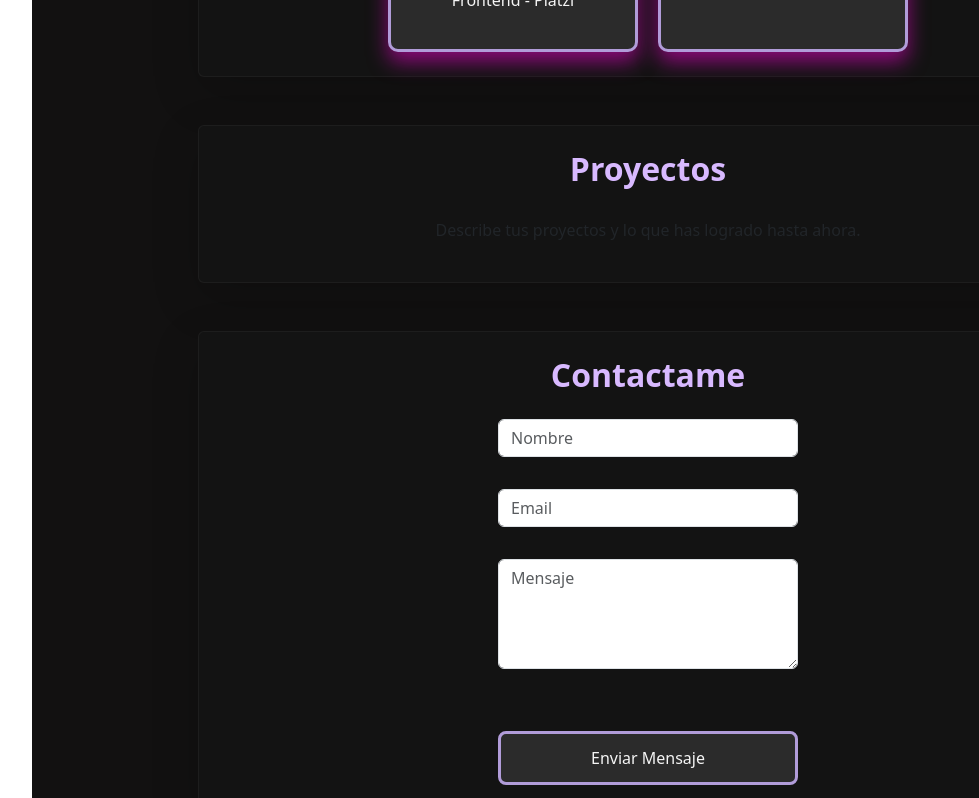
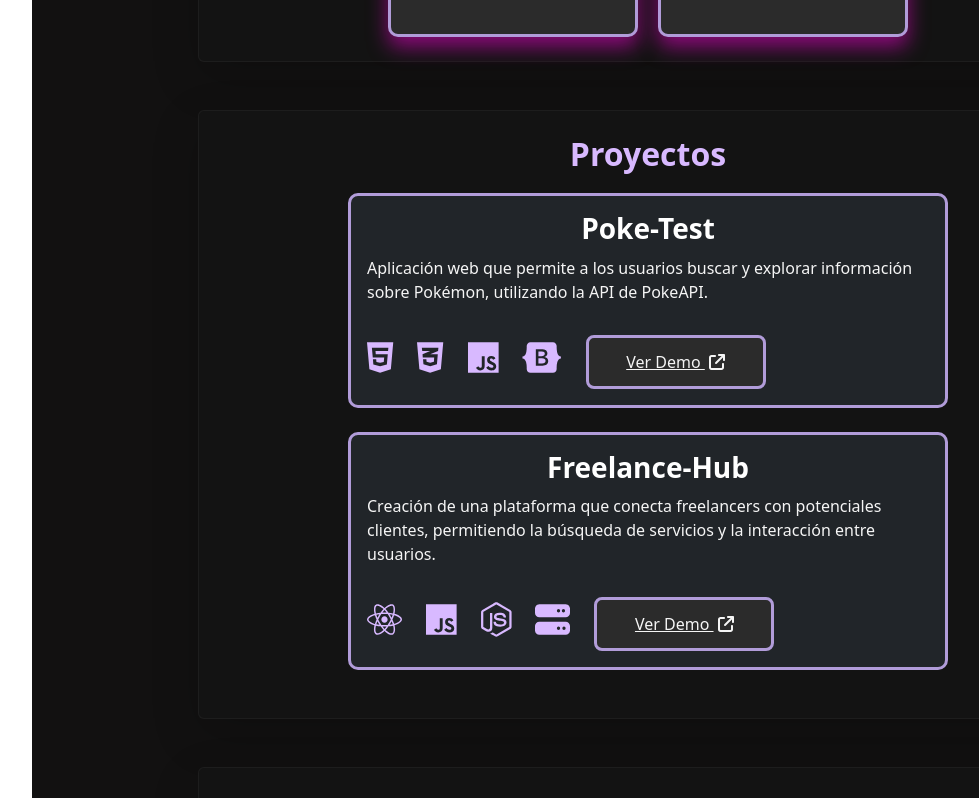
Before and after one commit to NatiErco/Portfolio, a React (Vite) app: page / in a window 1280 px wide. Shown: the part 920-1718 px from the top of the page, without its empty margins (16-995 px from the left). Built offline with nearby package versions, Linux system fonts and the light colour scheme.

Commit message:
add proyects

```diff
--- a/src/App.jsx
+++ b/src/App.jsx
@@ -2,7 +2,8 @@ import About from "./Components/About.jsx";
 import Contact from "./Components/Contact.jsx";
 import Proyects from "./Components/Proyects.jsx";
 import Sidebar from "./Components/Sidebar.jsx";
-import Technologies from "./Components/Technologies.jsx";
+import Technologies from "./Components/technologies.jsx";
+
 import "./index.css";
 
 function App() {
--- /dev/null
+++ b/src/Components/MobileNavbar.jsx
@@ -0,0 +1,16 @@
+import React from "react";
+import { Button } from "react-bootstrap";
+import { FaBars } from "react-icons/fa";
+
+function MobileNavbar({ toggleMenu }) {
+  return (
+    <div className="d-flex d-md-none justify-content-between align-items-center bg-dark text-light px-3 py-2">
+      <h5 className="m-0">Natalia Ercolano</h5>
+      <Button variant="outline-light" onClick={toggleMenu}>
+        <FaBars />
+      </Button>
+    </div>
+  );
+}
+
+export default MobileNavbar;
--- a/src/Components/Proyects.jsx
+++ b/src/Components/Proyects.jsx
@@ -1,19 +1,75 @@
 import React from "react";
+import { FontAwesomeIcon } from "@fortawesome/react-fontawesome";
+import {
+  faHtml5,
+  faCss3Alt,
+  faJs,
+  faBootstrap,
+  faReact,
+  faNodeJs,
+} from "@fortawesome/free-brands-svg-icons";
+import { faExternalLink, faServer } from "@fortawesome/free-solid-svg-icons";
 
 function Proyects() {
   return (
     <section
       id="Proyects"
-      className="section  p-4 rounded shadow-lg w-75 w-75 mb-5 text-center d-flex flex-column justify-content-left"
+      className="section  p-4 rounded shadow-lg w-75 w-75 mb-5 mx-auto text-center"
       style={{
         border: "1px solid rgba(216, 211, 211, 0.05)", // Borde casi invisible
         boxShadow: "0px 4px 10px rgba(0, 0, 0, 0.1)", // Sombra leve
       }}
     >
-      <h2 className=" fw-bold montserrat">Proyectos</h2>
-      <p className="text-dark">
-        Describe tus proyectos y lo que has logrado hasta ahora.
-      </p>
+    <h2 className="fw-bold montserrat">Proyectos</h2>
+      <div
+        className="card-proyect bg-dark text-white mb-4 p-3 text-start"
+        style={{ maxWidth: "500px!important" }}
+      >
+        <h3 className="fw-bold text-center">Poke-Test</h3>
+        <p>
+          Aplicación web que permite a los usuarios buscar y explorar
+          información sobre Pokémon, utilizando la API de PokeAPI.
+        </p>
+        <div className="d-flex gap-4 mt-2">
+
+        <FontAwesomeIcon icon={faHtml5} className="icon-tech" title="HTML5" />
+        <FontAwesomeIcon icon={faCss3Alt} className="icon-tech" title="CSS3" />
+        <FontAwesomeIcon icon={faJs} className="icon-tech" title="JavaScript" />
+        <FontAwesomeIcon icon={faBootstrap} className="icon-tech" title="Bootstrap" />
+          <a
+            href="https://poke-memotest.netlify.app/"
+            target="_blank"
+            rel="noopener noreferrer"
+            className="boton"
+          >
+            Ver Demo <FontAwesomeIcon icon={faExternalLink} className="ms-1" />
+          </a>
+        </div>
+      </div>
+
+      <div className="card-proyect bg-dark text-white mb-4 p-3 text-start">
+        <h3 className="fw-bold text-center">Freelance-Hub</h3>
+        <p>
+          Creación de una plataforma que conecta freelancers con potenciales
+          clientes, permitiendo la búsqueda de servicios y la interacción entre
+          usuarios.
+        </p>
+        <div className="d-flex gap-4 mt-2">
+          <FontAwesomeIcon icon={faReact} className="icon-tech" title="React"/>
+          <FontAwesomeIcon icon={faJs} className="icon-tech" title="JavaScript" />
+          <FontAwesomeIcon icon={faNodeJs} className="icon-tech"title="Node.js"/>
+          <FontAwesomeIcon icon={faServer} className="icon-tech" title="Express"/>
+          <a
+          href="https://freelancehub-4tr0.onrender.com/"
+          target="_blank"
+          rel="noopener noreferrer"
+          className="boton"
+        >
+          Ver Demo <FontAwesomeIcon icon={faExternalLink} className="ms-1" />
+        </a>
+        </div>
+
+      </div>
     </section>
   );
 }
--- a/src/Components/Sidebar.jsx
+++ b/src/Components/Sidebar.jsx
@@ -1,4 +1,5 @@
 import { Nav } from "react-bootstrap";
+import MobileNavbar from "../Components/MobileNavbar";
 import { FontAwesomeIcon } from "@fortawesome/react-fontawesome";
 import {
   faIdCard,
@@ -8,12 +9,24 @@ import {
 } from "@fortawesome/free-solid-svg-icons";
 import { faGithub, faLinkedin } from "@fortawesome/free-brands-svg-icons";
 import { faWhatsapp } from "@fortawesome/free-brands-svg-icons";
-
-import React from "react";
+import { useState } from "react";
 
 function Sidebar() {
+  const [menuOpen, setMenuOpen] = useState(false);
+
+  const toggleMenu = () => {
+    setMenuOpen(!menuOpen);
+  };
+
   return (
-    <div className="sidebar d-flex flex-column align-items-center p-4 text-light position-fixed top-0 start-0 vh-100">
+    <>
+      <MobileNavbar toggleMenu={toggleMenu} />
+
+      <div
+        className={`sidebar d-flex flex-column align-items-center p-4 text-light position-fixed top-0 start-0 vh-100 bg-dark ${
+          menuOpen ? "d-flex" : "d-none"
+        } d-md-flex`}
+      >
         <img
           src="perfil.jpeg"
           alt="Perfil"
@@ -46,7 +59,8 @@ function Sidebar() {
             href="#Proyects"
             className="text-light fs-6 py-2 d-flex align-items-center"
           >
-          <FontAwesomeIcon icon={faProjectDiagram} className="me-2" /> Proyectos
+            <FontAwesomeIcon icon={faProjectDiagram} className="me-2" />{" "}
+            Proyectos
           </Nav.Link>
           <Nav.Link
             href="#Contactame"
@@ -85,6 +99,7 @@ function Sidebar() {
           </a>
         </div>
       </div>
+    </>
   );
 }
 
--- a/src/index.css
+++ b/src/index.css
@@ -103,7 +103,7 @@ p {
   transition: all 0.2s ease-in-out;
   min-width: 180px;
   text-align: center;
-  margin-top: 30px;
+  margin-top: 15px;
 }
 
 .boton:hover {
@@ -144,6 +144,36 @@ input
   box-shadow: 0px 20px 40px rgba(255, 0, 221, 0.8);
 }
 
+.card-proyect {
+  width: 600px;
+  min-height: 200px;
+  border-radius: 10px;
+  background-color: #2b2b2b;
+  /* box-shadow: 0px 10px 20px rgba(255, 0, 221, 0.5); */
+  border: 3px solid #b19cd9;
+  transition: transform 0.3s ease, box-shadow 0.3s ease;
+  margin: 0 10px;
+}
+
+
+.card-proyect:hover {
+  transform: translateY(-10px);
+
+}
+
+.icon-tech {
+  color: #d8b9ff; /* tono suave lila */
+  font-size: 35px;
+  transition: transform 0.2s ease, color 0.3s ease, text-shadow 0.3s ease;
+  text-shadow: 0 0 5px rgba(177, 156, 217, 0.6);
+  margin-top: 20px;
+}
+
+.icon-tech:hover {
+  transform: scale(1.2);
+
+  text-shadow: 0 0 10px rgba(255, 0, 221, 0.9);
+}
 
 
 
```
Lines whose indentation alone changed are shown as unchanged.
